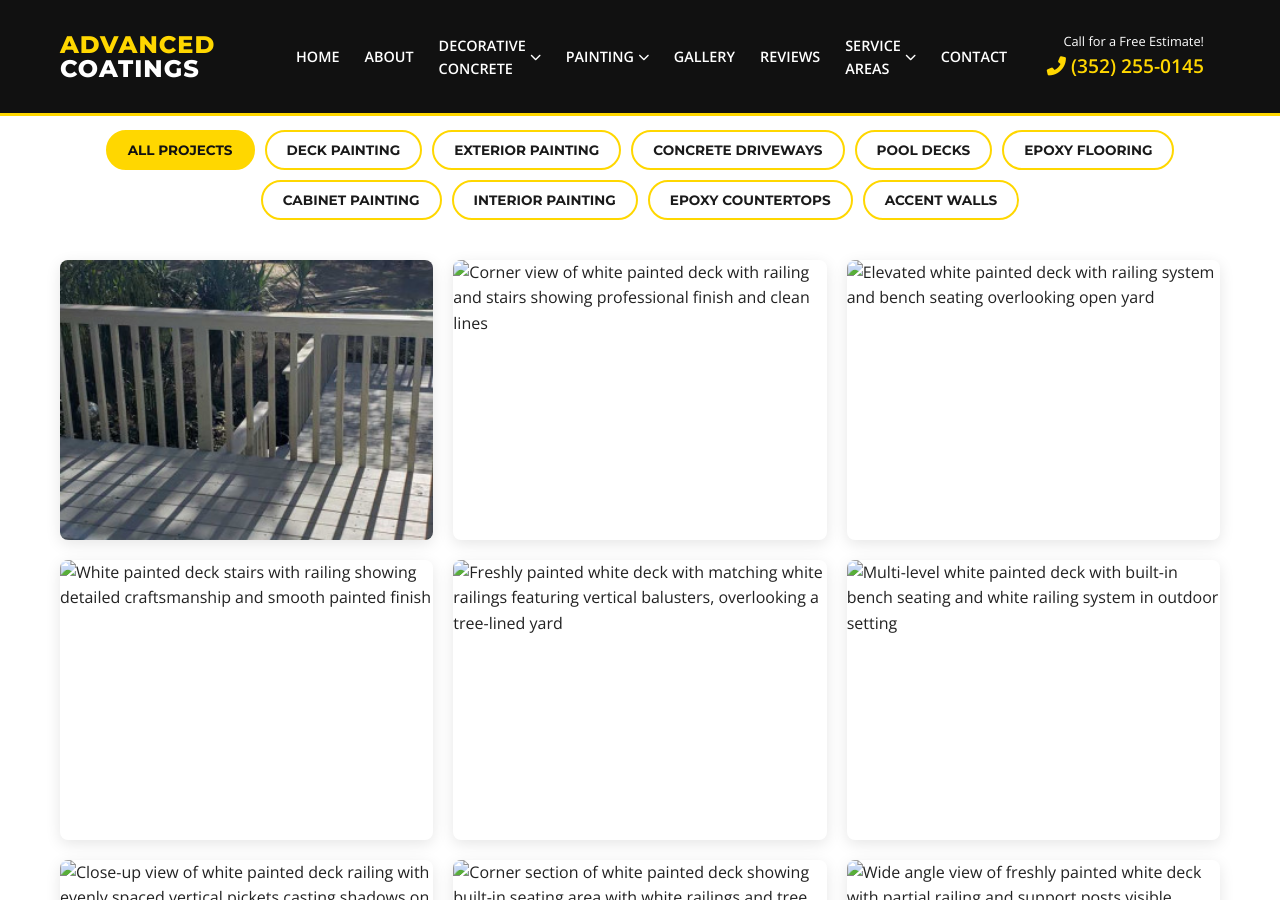
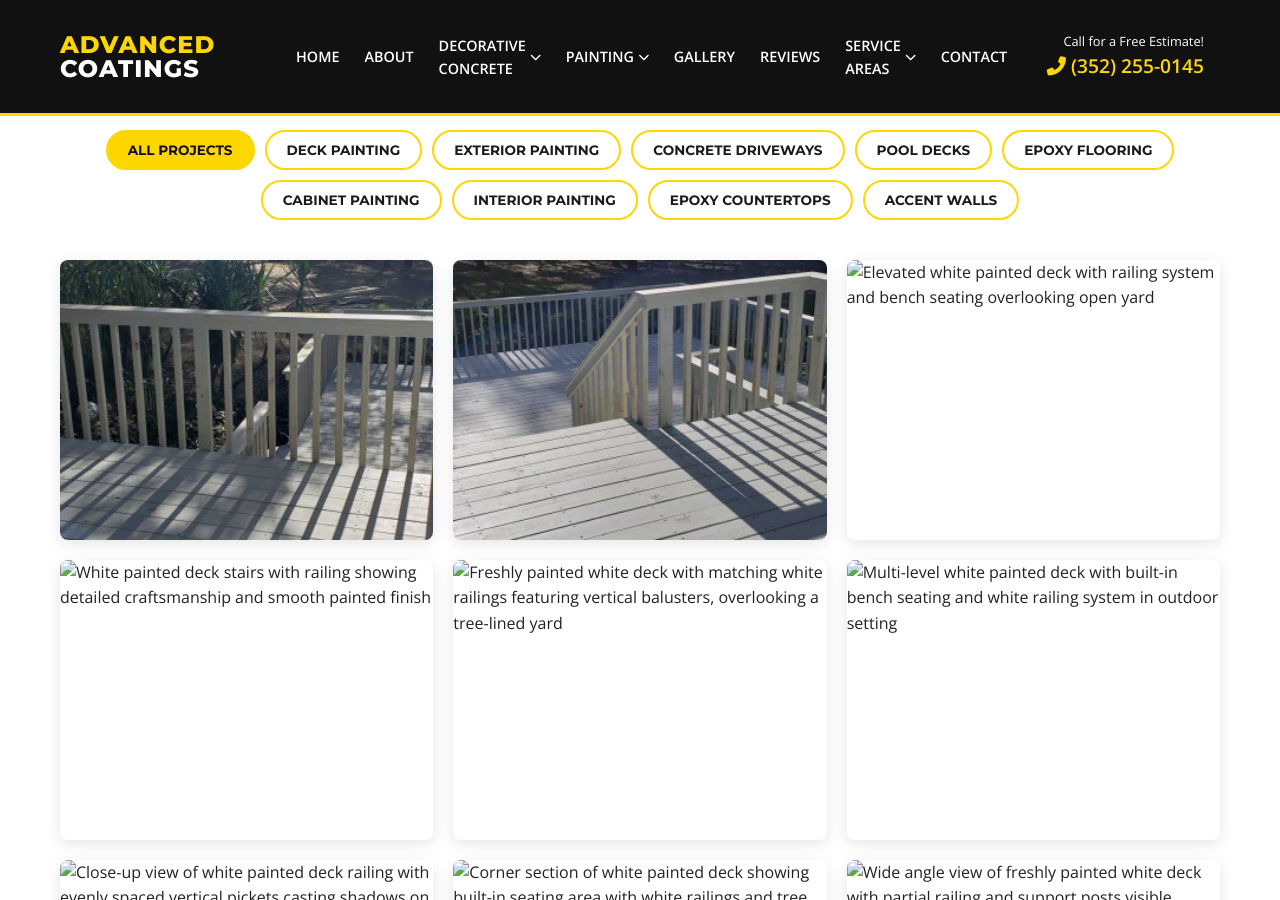
Before and after one commit to JamesBrownR/Advance-Coatings, a Jekyll site: the page built from gallery/index.html, in a window 1280 px wide and 900 px high, scrolled down 334 px. Built offline with Jekyll 4.4.1, drawn with Linux system fonts in a browser that asks for light colours.

Commit message:
Update gallery.yml

```diff
--- a/_data/gallery.yml
+++ b/_data/gallery.yml
@@ -1,7 +1,7 @@
 # Deck Painting (Images 2-6, 101-109)
   - url: "/Pics/AC2.webp"
     alt: "White painted wooden deck with vertical railing balusters overlooking wooded backyard area"
-  - url: "Pics/AC3.webp"
+  - url: "https://jamesbrownr.github.io/Advance-Coatings/Pics/AC3.webp"
     alt: "Corner view of white painted deck with railing and stairs showing professional finish and clean lines"
   - url: "{{ site.baseurl }}/Pics/AC4.webp"
     alt: "Elevated white painted deck with railing system and bench seating overlooking open yard"
```
